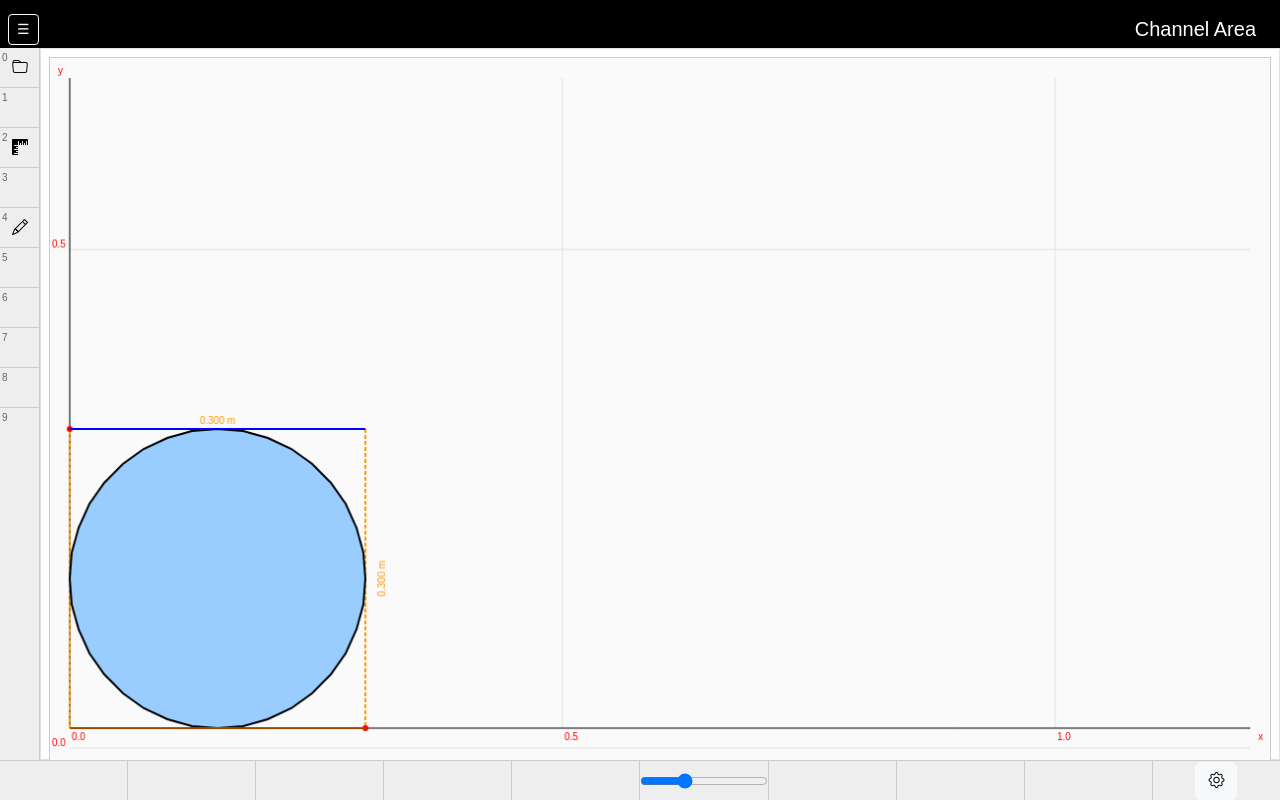
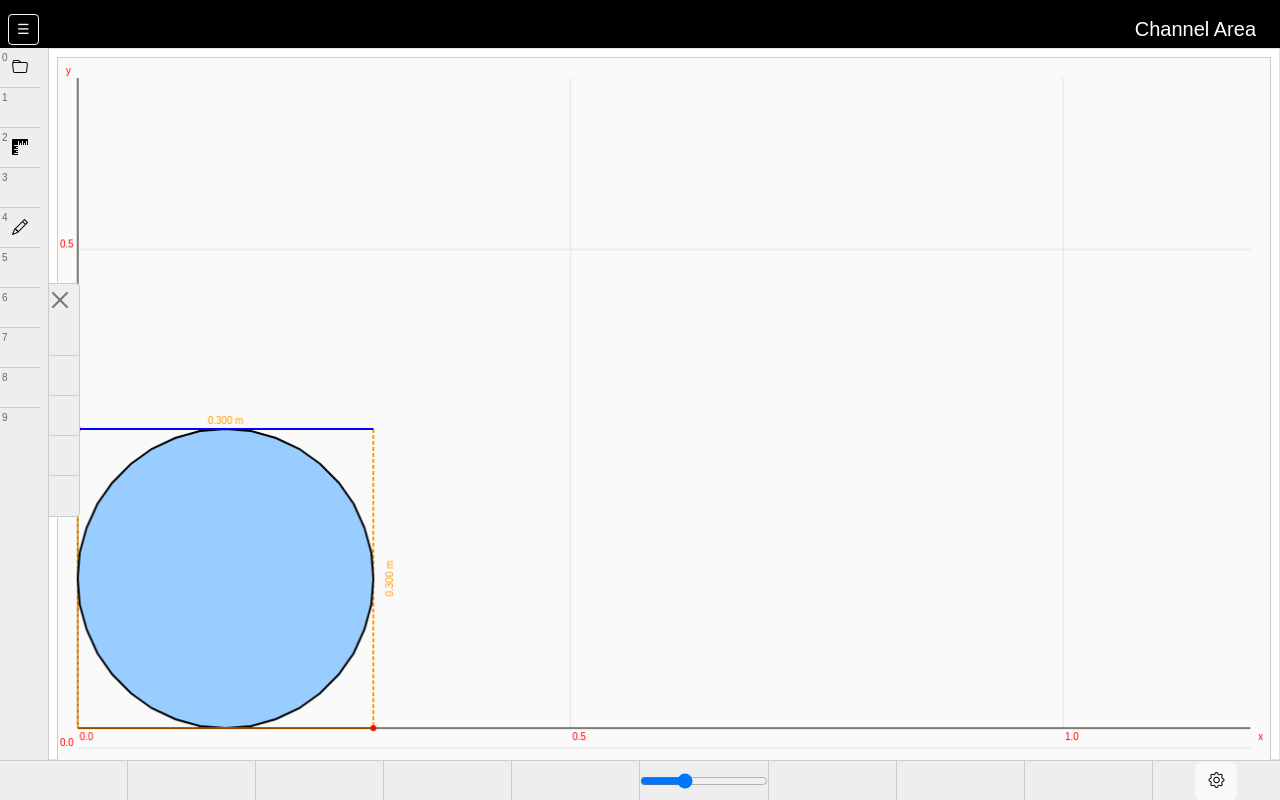
Before and after one commit to techidock/open-source, a Flask app: page / in a window 1280 px wide. Run offline with Flask 3, Linux system fonts and the light colour scheme; data that the repository does not hold is empty; some libraries are stand-ins or nearby versions.

Commit message:
Fix left menu scrollbar and update floating tools

```diff
--- a/channel_area/static/style.css
+++ b/channel_area/static/style.css
@@ -8,7 +8,7 @@ html, body {
 }
 
 body {
-  padding-left: 40px;  /* leave room for tool bar */
+  padding-left: 48px;  /* leave room for tool bar and scrollbar */
   padding-bottom: 40px; /* reserve space for bottom bar */
   padding-top: 48px;   /* room for top nav */
   margin: 0;
@@ -73,9 +73,17 @@ canvas {
   background: #eee;
   border: 1px solid #ccc;
   border-radius: 4px;
-  padding: 4px;
+  padding: 4px 4px 0 4px;
   display: none;
   z-index: 1020;
+  display: flex;
+  flex-direction: column;
+  align-items: center;
+}
+
+#tools-panel .btn-close {
+  align-self: center;
+  margin-bottom: 4px;
 }
 
 #tools-panel.show {
@@ -187,7 +195,28 @@ table {
   display: flex;
   flex-direction: column;
   overflow-y: auto; /* allow scrolling when window is short */
+  overflow-x: hidden; /* hide horizontal bar */
   z-index: 1030;
+}
+
+/* place scrollbar on the right without covering the tools */
+#left-bar {
+  box-sizing: content-box;
+  padding-right: 8px;
+  scrollbar-width: thin;
+  scrollbar-color: #ccc #eee;
+}
+
+#left-bar::-webkit-scrollbar {
+  width: 8px;
+}
+
+#left-bar::-webkit-scrollbar-track {
+  background: #eee;
+}
+
+#left-bar::-webkit-scrollbar-thumb {
+  background: #ccc;
 }
 
 .tool-cell {
--- a/channel_area/templates/index.html
+++ b/channel_area/templates/index.html
@@ -204,7 +204,11 @@
           </div>
           <div id="tools-panel" class="floating-menu">
             <button type="button" class="btn-close" onclick="toggleToolsPanel()"></button>
-            <button type="button" class="btn btn-light w-100" title="Select Points" onclick="activateSelectTool()"><i class="bi bi-cursor"></i></button>
+            <div class="tool-cell" data-index="0"></div>
+            <div class="tool-cell" data-index="1"></div>
+            <div class="tool-cell" data-index="2"></div>
+            <div class="tool-cell" data-index="3"></div>
+            <div class="tool-cell" data-index="4"></div>
           </div>
           <div id="projects-panel" class="floating-menu">
             <button type="button" class="btn-close" onclick="toggleProjectsPanel()"></button>
```
